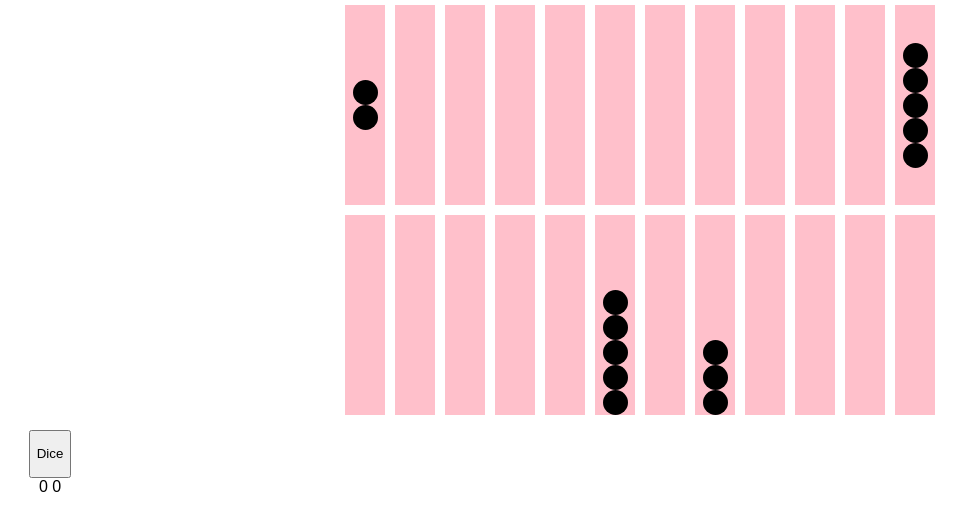
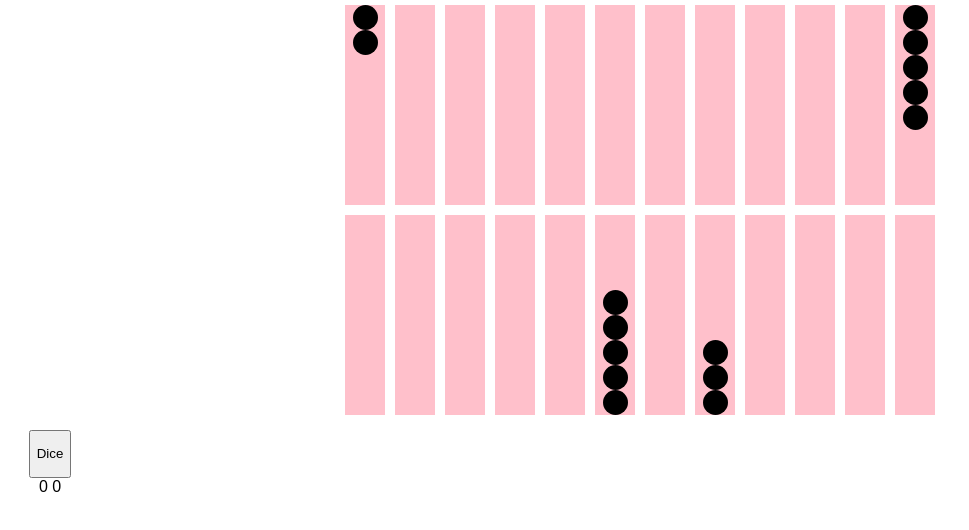
Before and after one commit to peymancyb/backgammon, a React (Create React App) app: page / in a window 1280 px wide. Shown: the top 530 px of the page, without its empty margins (0-969 px from the left). Built offline with nearby package versions, Linux system fonts and the light colour scheme.

Commit message:
fixing structure

```diff
--- a/src/App.js
+++ b/src/App.js
@@ -1,47 +1,48 @@
 import React, { Component } from 'react';
 import './style/App.css';
-import Piece from './components/piece';
 import Row from './components/row';
-
 import {connect} from 'react-redux';
-
-
+//================================================
 class App extends Component {
   constructor(props){
     super(props);
     this.state={
-      rowOne:3,
-      rowTwo:2,
-      active: false,
       x:0,
       y:0,
-      firstPlace:null,
-      secondPlace:null,
     };
-    this._changeState = this._changeState.bind(this);
-    this._renderPiece = this._renderPiece.bind(this);
     this.dice = this.dice.bind(this);
     this._clickOnRow = this._clickOnRow.bind(this);
     this._makeActions = this._makeActions.bind(this);
   }
 
+  dice(){
+    let x = Math.floor(Math.random()*6+1);
+    let y = Math.floor(Math.random()*6+1);
+    this.setState({
+      x:x,
+      y:y,
+    });
+  }
+
 
   _makeActions(){
-    let arr = this.props.backgammon;
-    let firstPlace = this.state.firstPlace;
-    let secondPlace = this.state.secondPlace;
-    let total = firstPlace + secondPlace;
-    arr[firstPlace] = arr[firstPlace] - 1;
-    arr[secondPlace] = arr[secondPlace] + 1;
+    // console.log("x: "+this.state.x);
+    // console.log("y: "+this.state.y);
+    console.log("first place: "+this.state.firstPlace);
+    console.log("second place: "+this.state.secondPlace);
+    // let arr = this.props.backgammon;
+    // let firstPlace = this.state.firstPlace;
+    // let secondPlace = this.state.secondPlace;
+    // arr[firstPlace] = arr[firstPlace] - 1;
+    // arr[secondPlace] = arr[secondPlace] + 1;
     return this.setState({
       firstPlace:null,
       secondPlace:null,
     });
+
   }
 
-
   _clickOnRow(i){
-    console.log("row clicked: "+i);
     let current = i;
     if(this.state.firstPlace == null){
       this.setState({
@@ -54,38 +55,27 @@ class App extends Component {
     }
   }
 
-  dice(){
-    let x = Math.floor(Math.random()*6+1);
-    let y = Math.floor(Math.random()*6+1);
-    this.setState({
-      x:x,
-      y:y,
-    });
-  }
-
-  _changeState(status){
-    console.log(status);
-  }
-
-  _renderPiece(items){
-    let arr = [];
-    for(let i=0 ; i < items ;i++){
-      arr.push(
-        <div key={`piece${i}`}>
-          <Piece/>
-        </div>
-      );
-    }
-    return arr;
-  }
 
   render() {
-    console.log(this.props.backgammon);
     let backgammonArray = this.props.backgammon.map((row, i) => {
-      return (<div key={`row${i}`} className="flex flex-center">
-                {row.map((piece, n) => (<Row className={i === 1? 'flex-end' : ''} key={`${i}${n}`}>{this._renderPiece(piece)}</Row>))}
-              </div>)
-    })
+      return (
+        <div key={`row${i}`} className="flex flex-center">
+            {row.map((piece, n) => (
+              <div
+                key={`index ${n}`}
+                onClick={()=>this._clickOnRow(n)}
+                >
+                  <Row
+                    className={i === 1? 'flex-end' : 'flex-start'}
+                    key={`${i}${n}`}
+                    pieceNumber={piece}
+                    arrayIndex={n}
+                  />
+              </div>
+            ))}
+        </div>
+      )
+    });
 
     return (
       <div>
--- a/src/components/row.js
+++ b/src/components/row.js
@@ -1,19 +1,47 @@
 import React, { Component } from 'react';
 import '../style/App.css';
+import {connect} from 'react-redux';
 // import PropTypes from 'prop-types';
+import Piece from './piece';
+
 
 class Row extends Component {
+  constructor(props){
+    super(props);
+    this.state={
+      active: false,
+      x:0,
+      y:0,
+      firstPlace:null,
+      secondPlace:null,
+    };
+    this._renderPiece = this._renderPiece.bind(this);
+
+  }
+
+  _renderPiece(items){
+    let arr = [];
+    for(let i=0 ; i < items ;i++){
+      arr.push(
+        <div key={`piece${i}`}>
+          <Piece/>
+        </div>
+      );
+    }
+    return arr;
+  }
+
   render() {
     return (
         <div className={`row ${this.props.className}`}>
-          {this.props.children}
+          {this._renderPiece(this.props.pieceNumber)}
         </div>
     );
   }
 }
-//
-// Row.propTypes = {
-//   active: PropTypes.bool
-// };
 
-export default Row;
+export default connect((store)=>{
+  return{
+    backgammon: store.backgammon
+  };
+})(Row);
```
Also changed, not shown: public/bundle.js.
